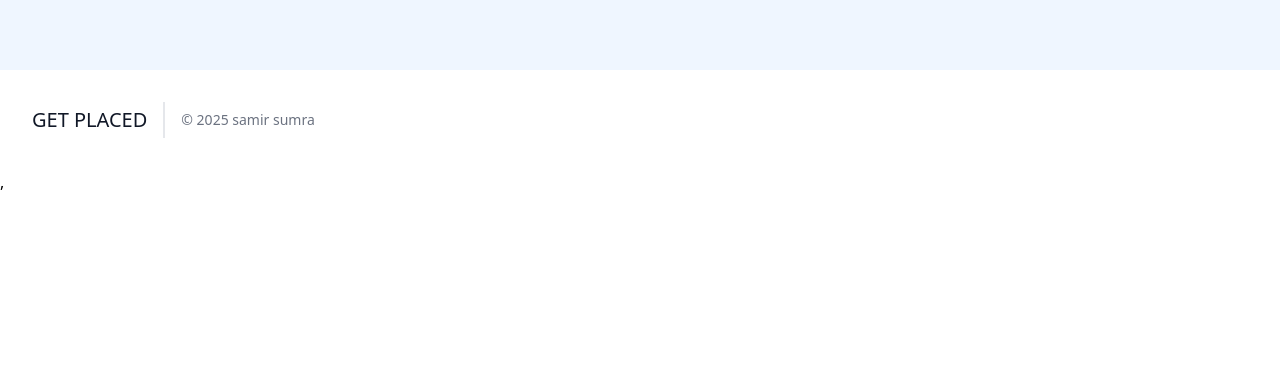
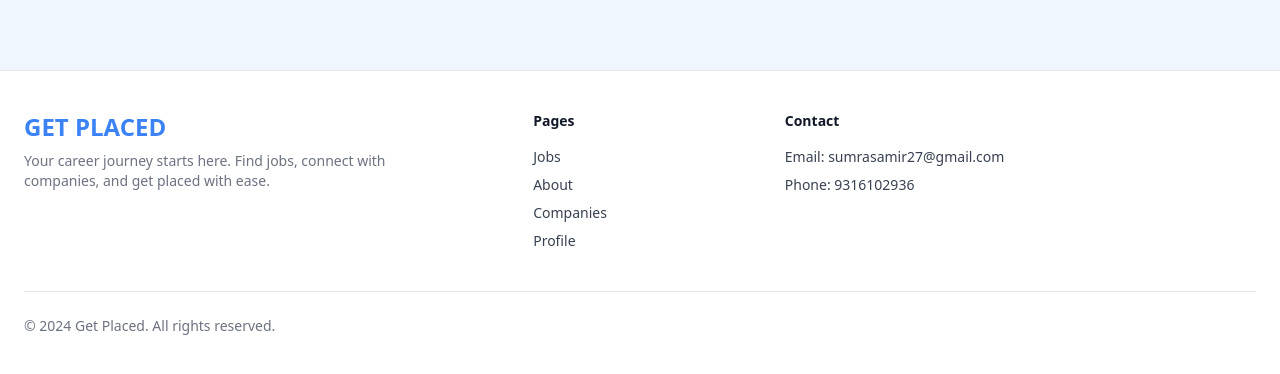
Before and after one commit to samir-27/jobapp-frontend, a React (Vite) app: page /jobs in a window 1280 px wide. Shown: the part 794-1168 px from the top of the page. Before the commit the page ends 988 px from the top, so only its background shows below. Built offline with nearby package versions, Linux system fonts and the light colour scheme; no server answers; sample sign-in values are in the browser's storage.

Commit message:
refactor code

```diff
--- a/src/components/Featuredjob.jsx
+++ b/src/components/Featuredjob.jsx
@@ -20,7 +20,7 @@ const Featuredjob = () => {
     <div className="py-10">
       <div className="container mx-auto">
         <h1 className="text-black text-4xl font-bold pb-10 mx-4 sm:mx-0">Featured job</h1>
-        <div className="grid grid-cols-2 gap-10 mx-4 sm:mx-0" >
+        <div className="grid sm:grid-cols-2 gap-10 mx-4 sm:mx-0" >
           {jobs.slice(0, 6).map((job) => (
             <FeaturedJobCard key={job.id} job={job} />
           ))}
--- a/src/components/FilterSection.jsx
+++ b/src/components/FilterSection.jsx
@@ -15,7 +15,7 @@ const AccordionComponent = () => {
       options: [
         { value: 'remote', label: 'Remote' },
         { value: 'hybrid', label: 'Hybrid' },
-        { value: 'location', label: 'Location' },
+        { value: 'on-site', label: 'On-Site' },
       ],
     },
     {
--- a/src/components/Footer.jsx
+++ b/src/components/Footer.jsx
@@ -1,21 +1,62 @@
-import React from 'react'
+import React from 'react';
+import { Link } from 'react-router-dom';
 
 const Footer = () => {
   return (
-    <div>
-      <footer  className="text-gray-600 body-font">
-  <div  className="container px-5 py-8 mx-auto flex items-center sm:flex-row flex-col">
-    <a  className="flex title-font font-medium items-center md:justify-start justify-center text-gray-900">
+    <footer className="bg-white text-gray-700 border-t">
+      <div className="container mx-auto px-6 py-10">
+        <div className="flex flex-col md:flex-row md:justify-between">
+          {/* Branding */}
+          <div className="mb-6 md:mb-0">
+            <h1 className="text-2xl font-bold text-blue-500">GET PLACED</h1>
+            <p className="mt-2 text-sm text-gray-500 max-w-sm">
+              Your career journey starts here. Find jobs, connect with companies, and get placed with ease.
+            </p>
+          </div>
 
-      <span  className="ml-3 text-xl">GET PLACED</span>
-    </a>
-    <p  className="text-sm text-gray-500 sm:ml-4 sm:pl-4 sm:border-l-2 sm:border-gray-200 sm:py-2 sm:mt-0 mt-4">© 2025 samir sumra
-    </p>
+          {/* Navigation Links */}
+          <div className="grid grid-cols-2 gap-8 sm:grid-cols-3 mt-8 md:mt-0">
+            <div>
+              <h3 className="text-sm font-semibold text-gray-900 mb-4">Pages</h3>
+              <ul className="space-y-2 text-sm">
+                <li><Link to="/jobs" className="hover:text-blue-600">Jobs</Link></li>
+                <li><Link to="/about" className="hover:text-blue-600">About</Link></li>
+                <li><Link to="/companies" className="hover:text-blue-600">Companies</Link></li>
+                <li><Link to="/profile" className="hover:text-blue-600">Profile</Link></li>
+              </ul>
+            </div>
 
-  </div>
-</footer>
-    </div>
-  )
-}
+            <div>
+              <h3 className="text-sm font-semibold text-gray-900 mb-4">Contact</h3>
+              <ul className="space-y-2 text-sm">
+                <li>Email: sumrasamir27@gmail.com</li>
+                <li>Phone: 9316102936</li>
+              </ul>
+            </div>
+          </div>
+        </div>
 
-export default Footer
+        {/* Bottom Section */}
+        <div className="mt-10 border-t pt-6 flex flex-col sm:flex-row justify-between items-center">
+          <p className="text-sm text-gray-500 text-center sm:text-left">© {new Date().getFullYear()} Get Placed. All rights reserved.</p>
+          <div className="flex mt-4 sm:mt-0 space-x-4">
+            <a href="#" className="text-gray-500 hover:text-blue-600" aria-label="Facebook">
+              <i className="fab fa-facebook-f"></i>
+            </a>
+            <a href="#" className="text-gray-500 hover:text-blue-600" aria-label="Twitter">
+              <i className="fab fa-twitter"></i>
+            </a>
+            <a href="#" className="text-gray-500 hover:text-blue-600" aria-label="Instagram">
+              <i className="fab fa-instagram"></i>
+            </a>
+            <a href="#" className="text-gray-500 hover:text-blue-600" aria-label="LinkedIn">
+              <i className="fab fa-linkedin-in"></i>
+            </a>
+          </div>
+        </div>
+      </div>
+    </footer>
+  );
+};
+
+export default Footer;
```
